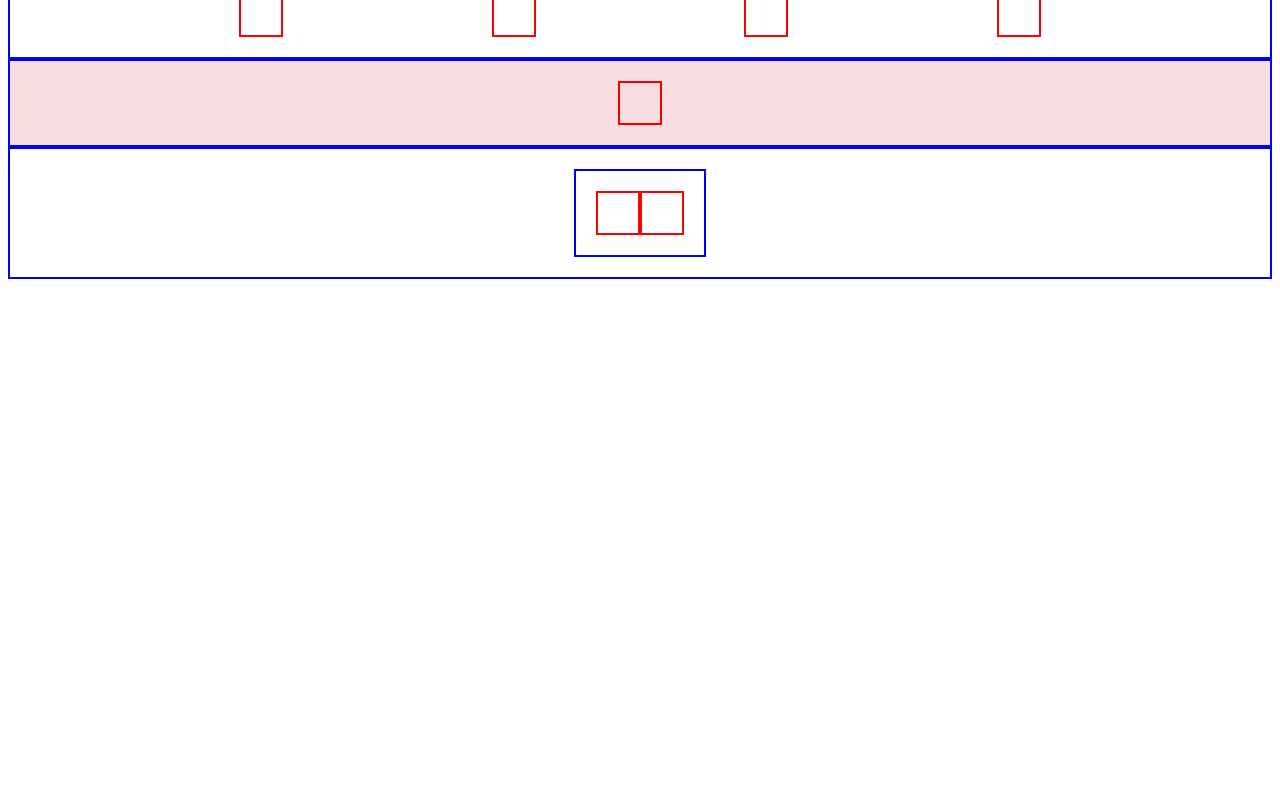
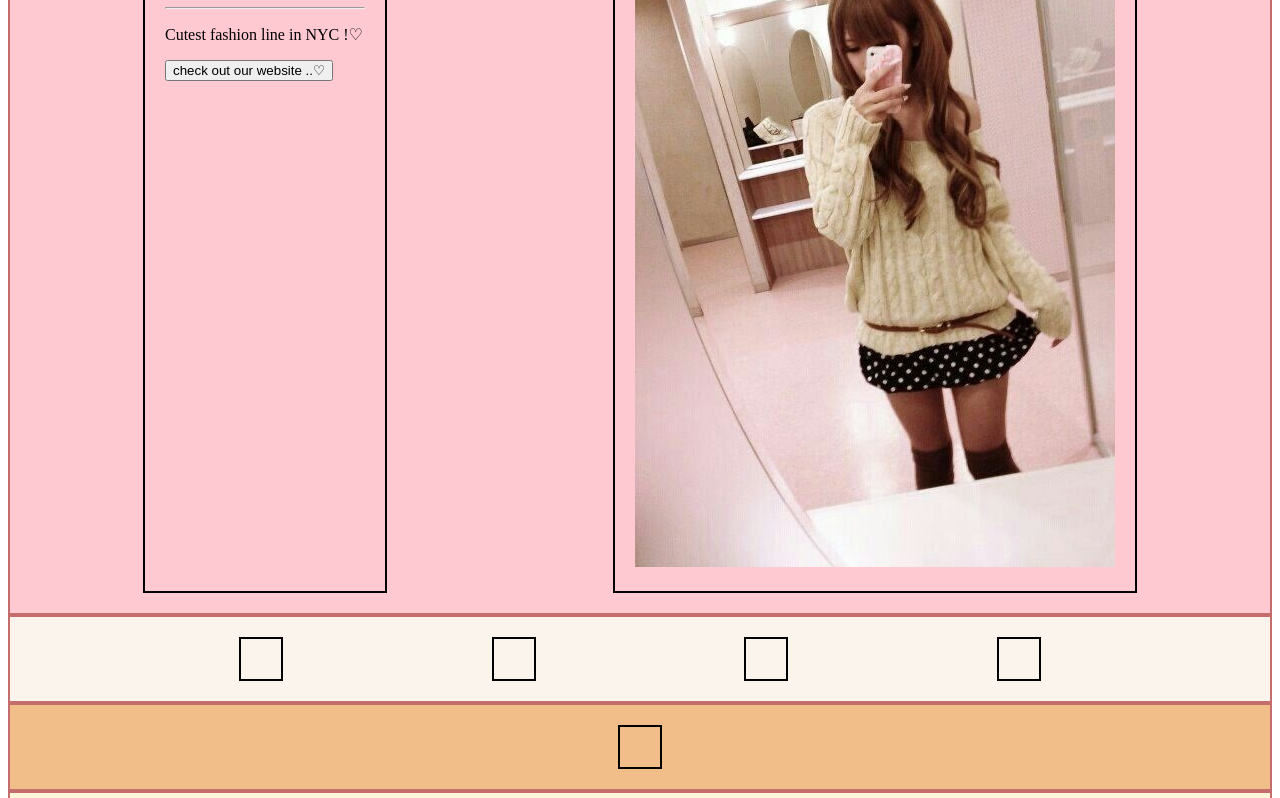
Before and after one commit to CarolynS2028/CS1-Unit2-Activity1, a plain HTML site: page index.html in a window 1280 px wide. Shown: the part 125-923 px from the top of the page. Before the commit the page ends 800 px from the top, so only its background shows below. Drawn offline with Linux system fonts and the light colour scheme.

Commit message:
added images and such

```diff
--- a/index.html
+++ b/index.html
@@ -11,12 +11,24 @@
 <body>
 
 <div class="flexbox" id="box1">
-  <div class="item"></div>
-  <div class="item"></div>
+
+  <div class="item">
+    <h1>Ciel Angelique</h1>
+    <hr>
+    <p>Cutest fashion line in NYC !♡</p>
+    <button>check out our website ..♡</button>
+  </div>
+
+  <div class="item">
+    <img src="himekaji1.jpg" width="100%">
+
+  </div>
+
 </div>
+<div class="flexbox" id="box2">
+  <div class="item">
 
-<div class="flexbox" id="box2">
-  <div class="item"></div>
+  </div>
   <div class="item"></div>
   <div class="item"></div>
   <div class="item"></div>
--- a/style.css
+++ b/style.css
@@ -1,17 +1,18 @@
 .flexbox {
     display: flex;
-    border: 2px solid blue;
+    border: 2px solid rgb(197, 109, 109);
     padding: 20px;
 }
 
 
-.item { border: 2px solid red;
+
+.item { border: 2px solid black;
 padding: 20px;
 }
 
 #box1 {
-    justify-content: space-evenly;
-    background-color: pink;
+    justify-content: space-around;
+    background-color: rgb(255, 201, 210);
 }
 
 
@@ -19,6 +20,14 @@ padding: 20px;
     justify-content: space-evenly;
 }
 
+#box2 {
+    background-color: rgb(250, 244, 236);
+}
+
 #box3 {
-    background: rgb(247, 220, 224);
+    background: rgb(241, 189, 137);
 }
+
+#box4 {
+    background-color: rgb(255, 246, 220);
+}
```
Also changed, not shown: himekaji1.jpg (added).
